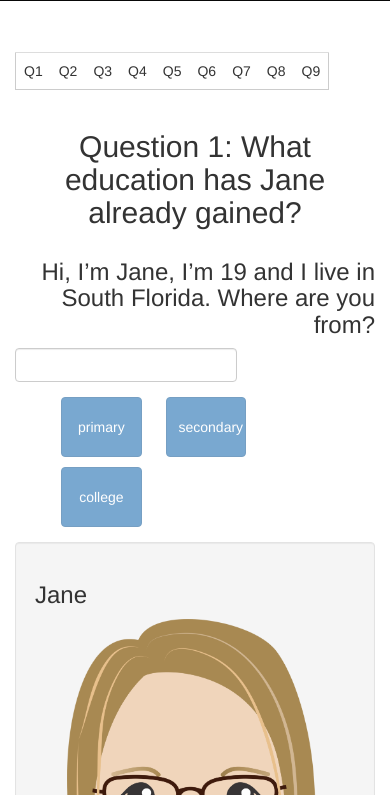
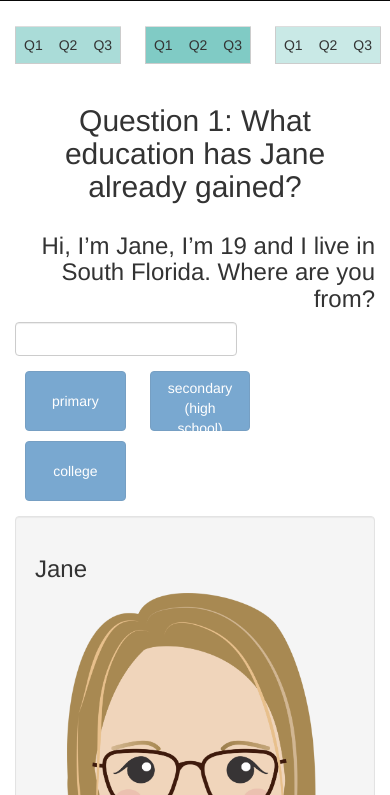
Before and after one commit to glasgow2017/team-14, a plain HTML site: page index.html in a window 390 px wide. Shown: the part 49-844 px from the top of the page. Drawn offline with Linux system fonts and the light colour scheme.

Commit message:
styling #thisagain

```diff
--- a/index.html
+++ b/index.html
@@ -25,7 +25,7 @@
         /* Set gray background color and 100% height */
         .sidenav {
             padding-top: 20px;
-            height: 100%;
+
         }
 
         .ava {
@@ -40,10 +40,19 @@
             background-color: #c9e9e6;
         }
 
+		.hor {
+			width:30%;
+		}
+
         .buttons {
-            width: 80%;
+
             margin: 0 auto;
+			white-space:normal;
         }
+
+		.btn{
+			white-space:normal;
+		}
 
         button {
             width: 28%;
@@ -166,7 +175,52 @@
 
 
         <div class="visible-sm visible-xs sidenav">
-            <table class="table progress-tab">
+
+		<div class="row">
+
+			<div class="col-sm-4 col-xs-4">
+
+			<table class="table progress-tab jane hor">
+                        <tbody>
+                        <tr>
+                            <td class="Q1">Q1</td>
+							<td class="Q2">Q2</td>
+                         <td class="Q3">Q3</td>
+                    </tr>
+               </tbody>
+            </table>
+
+			</div>
+
+			<div class="col-sm-4 col-xs-4">
+
+			<table class="table progress-tab ava hor">
+                        <tbody>
+                        <tr>
+                            <td class="Q4">Q1</td>
+							<td class="Q5">Q2</td>
+                         <td class="Q6">Q3</td>
+                    </tr>
+               </tbody>
+            </table>
+
+			</div>
+
+			<div class="col-sm-4 col-xs-4">
+
+			<table class="table progress-tab katie hor">
+                        <tbody>
+                        <tr>
+                            <td class="Q7">Q1</td>
+							<td class="Q8">Q2</td>
+                         <td class="Q9">Q3</td>
+                    </tr>
+               </tbody>
+            </table>
+
+			</div>
+		</div>
+            <!-- <table class="table progress-tab">
                 <tbody>
                 <tr>
                     <td class="Q1">Q1</td>
@@ -180,7 +234,7 @@
                     <td class="Q9">Q9</td>
                 </tr>
                 </tbody>
-            </table>
+            </table> -->
         </div>
 
 
@@ -212,7 +266,7 @@
         </div>
 
 
-        <div class="col-sm-3 sidenav">
+        <div class="col-sm-5 col-md-3 sidenav">
             <div class="well text-left">
                 <h3>Jane</h3>
                 <img id="mainImg" src="images/Jane.png" style="max-width: 80%;" class="img-responsive center-block"
```
